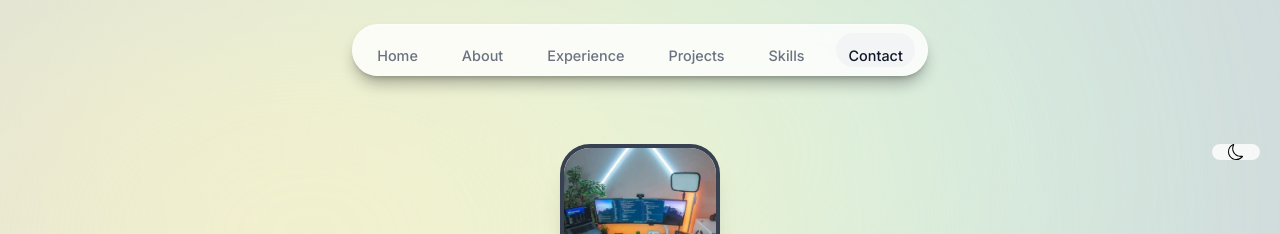
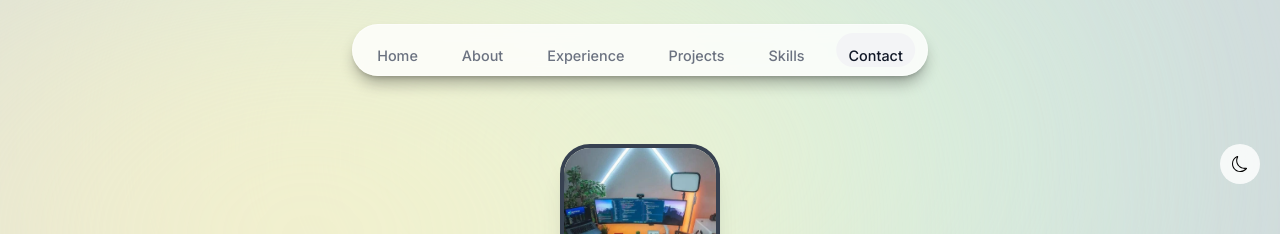
Before and after one commit to Lukman10a/newportfolio, a Next.js app: page / in a window 1280 px wide. Shown: the top 234 px of the page. Built offline with nearby package versions, Linux system fonts and the light colour scheme.

Commit message:
add themeswitch

```diff
--- a/components/ThemeSwitch.tsx
+++ b/components/ThemeSwitch.tsx
@@ -23,7 +23,7 @@ export default function ThemeSwitch() {
   return (
     <button
       onClick={handleToggle}
-      className="fixed buttom-5 right-5 rounded-full bg-white w-[3rem] bg-opacity-80 backdrop-blur-[0.5rem] flex items-center justify-center hover:scale-[1.15] active:scale-105 transition-all dark:bg-gray-900"
+      className="fixed buttom-5 right-5 rounded-full bg-white p-3 bg-opacity-80 backdrop-blur-[0.5rem] flex items-center justify-center hover:scale-[1.15] active:scale-105 transition-all dark:bg-gray-900"
     >
       {theme === "light" ? <BsSun /> : <BsMoon />}
     </button>
```
